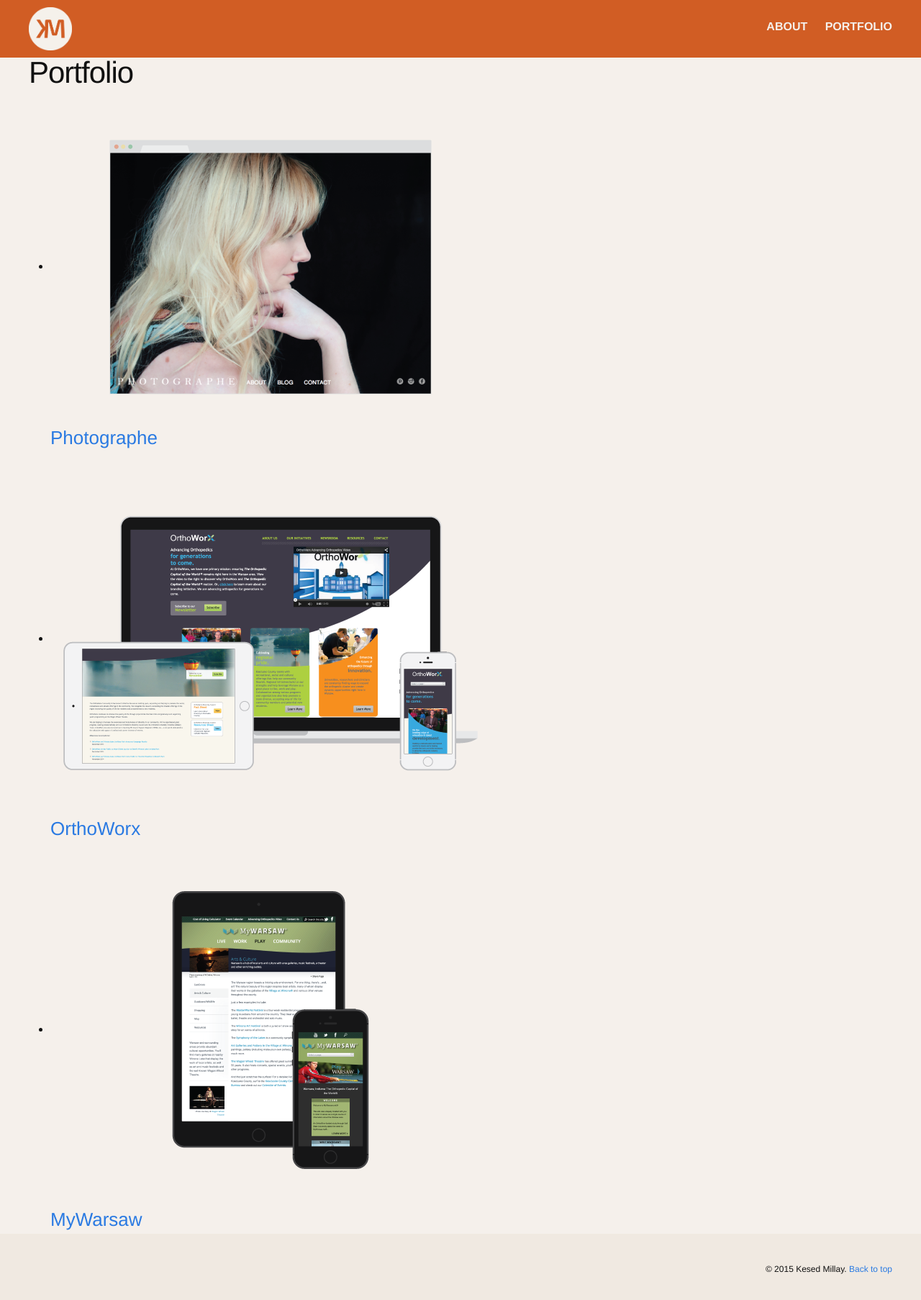
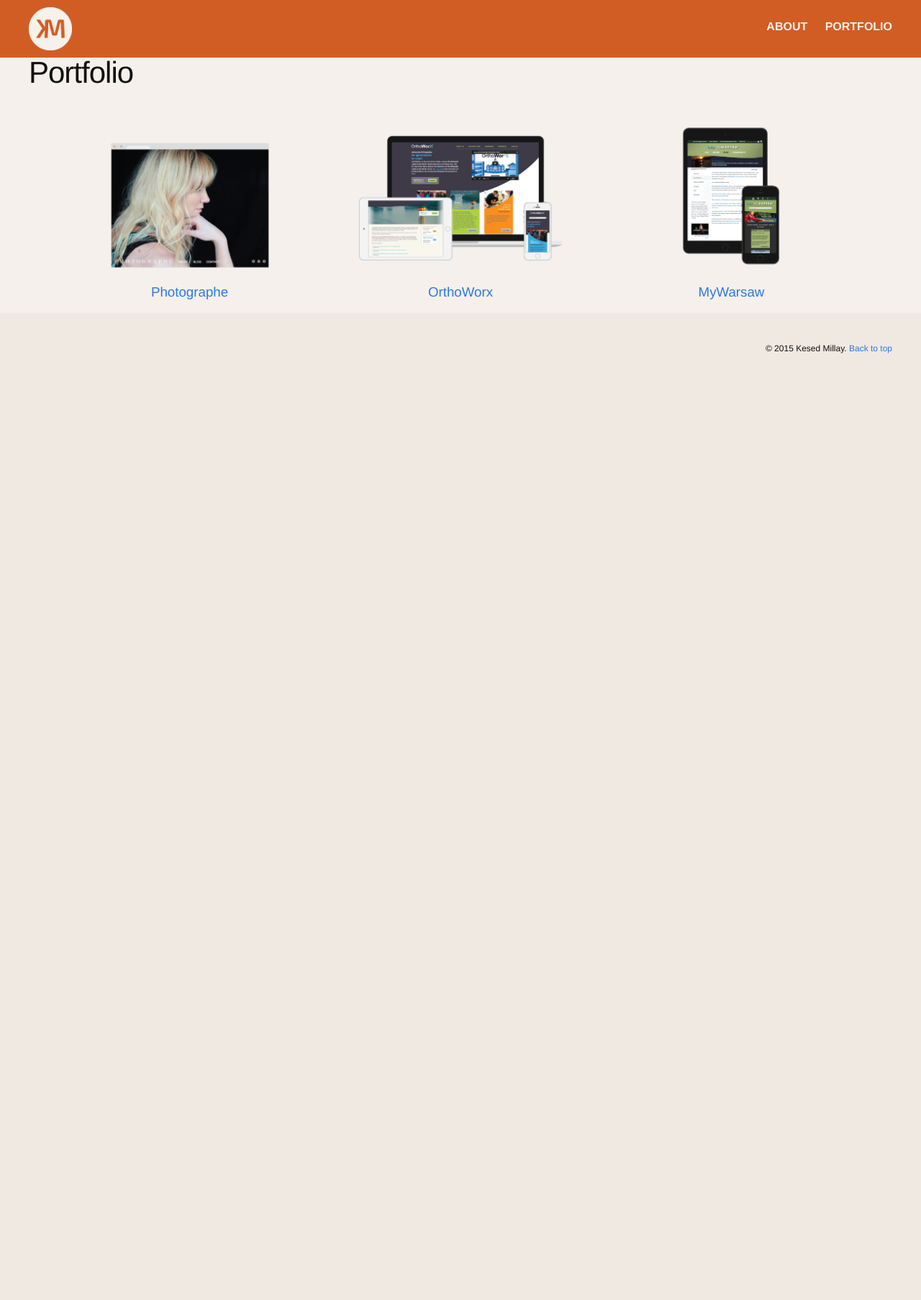
Before and after one commit to kesed/kesedmillay.com, a Jekyll site: the page built from portfolio.html, in a window 1280 px wide. Shown: the whole page at 72% size. Built offline with Jekyll 4.4.1, drawn with Linux system fonts in a browser that asks for light colours; Markdown is read by kramdown in place of the engine named in the settings; after the commit the page ends 900 px from its top, so only the background shows below that.

Commit message:
Portfolio design.

```diff
--- a/css/main.scss
+++ b/css/main.scss
@@ -167,3 +167,23 @@
   width: 300px;
   height: 100%;
 }
+
+/* Portfolio Styles */
+ul.portfolio-grid li {
+  display: inline-block;
+  margin: 0 3%;
+}
+
+.portfolio-grid  {
+  text-align: center;
+  margin: 0;
+}
+
+.portfolio-grid h3 {
+  font-size: 1.17em;
+}
+
+.portfolio-grid img {
+  width: 300px;
+  height: 100%;
+}
--- a/portfolio.html
+++ b/portfolio.html
@@ -2,7 +2,7 @@
 layout: page
 title: Portfolio
 ---
-<ul>
+<ul class="portfolio-grid">
   {% for post in site.categories.portfolio %}
     <li>
       <a href="{{ site.baseurl }}{{ post.url }}">
```
